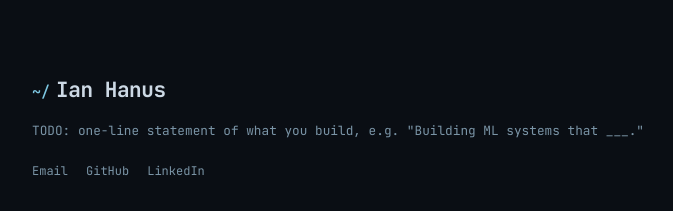
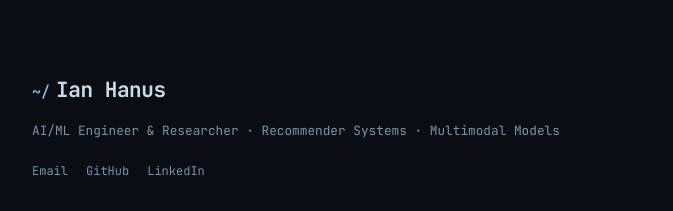
Before and after one commit to ian-hanus/personal-website, a plain HTML site: page index.html in a window 1280 px wide. Shown: the top 211 px of the page, without its empty margins (298-971 px from the left). Drawn offline with Linux system fonts and the light colour scheme.

Commit message:
Set tagline
Co-Authored-By: Claude Opus 5.5 <noreply@anthropic.com>
Claude-Session: https://claude.ai/code/session_01WgV4fg7Zn21oyoBiq2NvcH

```diff
--- a/index.html
+++ b/index.html
@@ -17,7 +17,7 @@
     <div class="name-line"><span class="prompt">~/</span>
       <h1>Ian Hanus</h1><span class="cursor">█</span>
     </div>
-    <p class="tagline">TODO: one-line statement of what you build, e.g. "Building ML systems that ___."</p>
+    <p class="tagline">AI/ML Engineer &amp; Researcher · Recommender Systems · Multimodal Models</p>
     <nav class="links">
       <a href="mailto:ian.hanus@gmail.com">Email</a>
       <a href="https://github.com/ian-hanus">GitHub</a>
```
